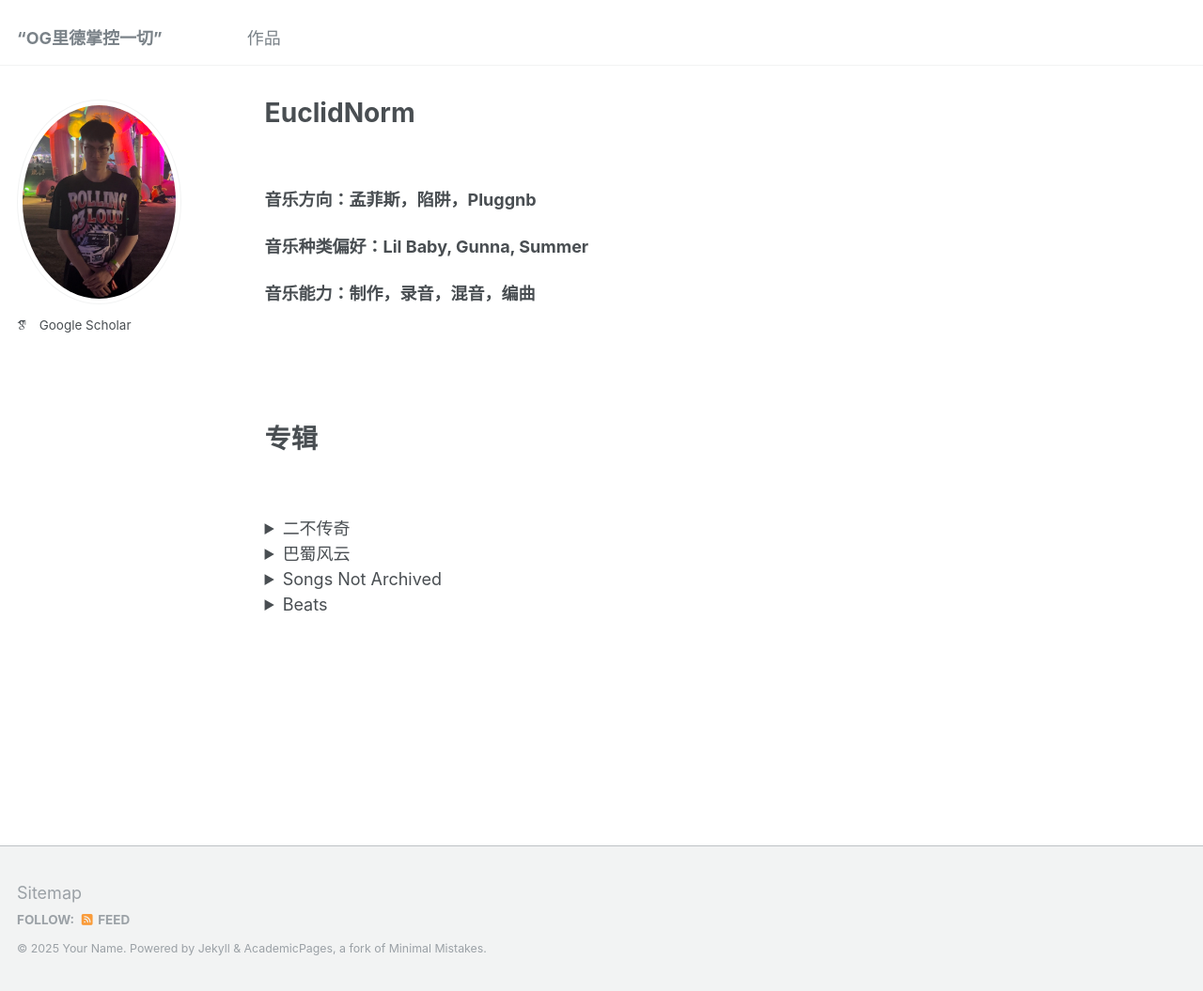
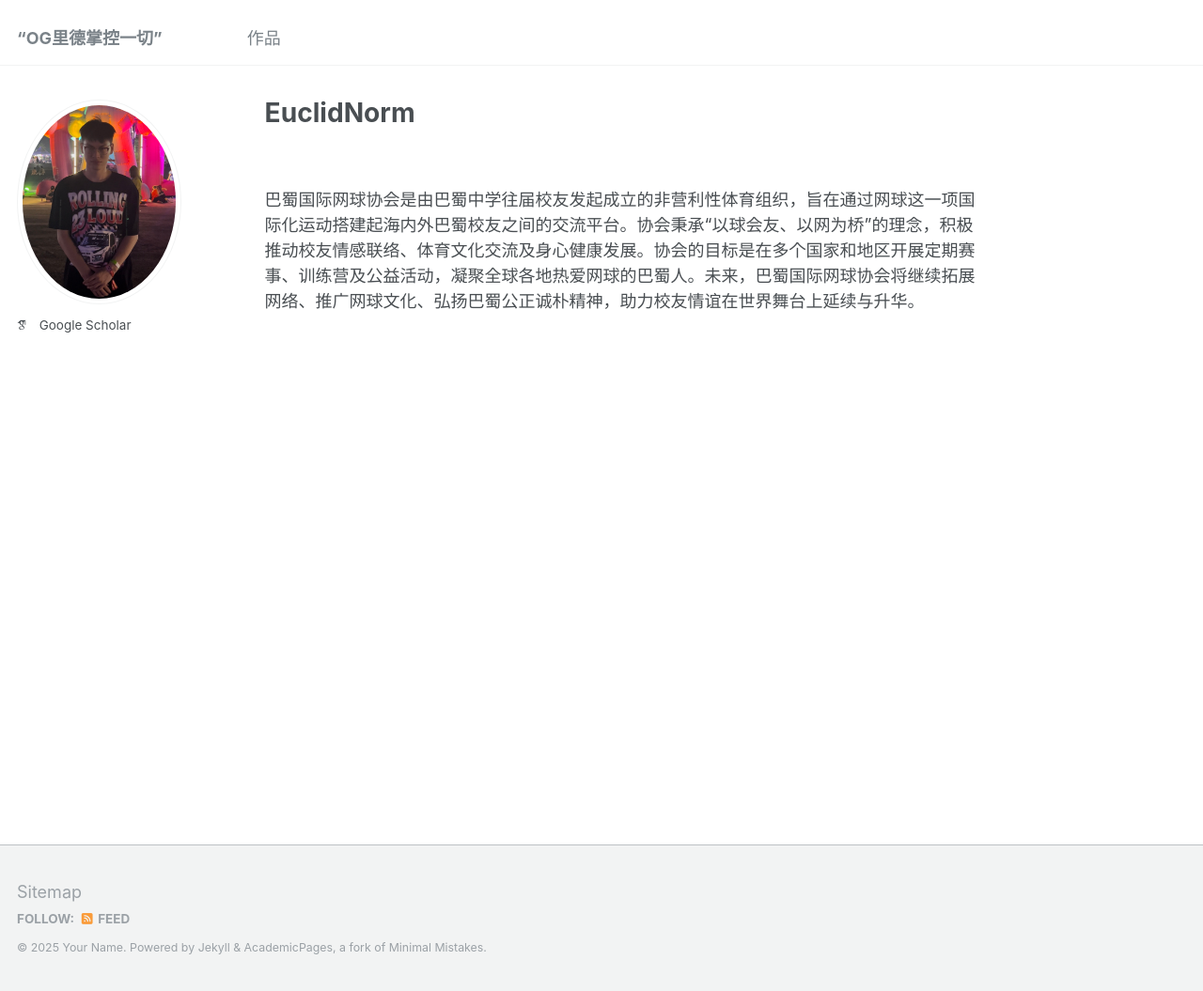
Before and after one commit to BSITA-CQ/BSITA-CQ.github.io, a Jekyll site: the page built from _pages/about.md, in a window 1280 px wide and 1055 px high. Shown: the whole window at 94% size. Built offline with Jekyll 4.4.1, drawn with Linux system fonts in a browser that asks for light colours; some web fonts are replaced.

Commit message:
Update about.md

```diff
--- a/_pages/about.md
+++ b/_pages/about.md
@@ -9,185 +9,4 @@ redirect_from:
 
 <br/>
 
-**音乐方向：孟菲斯，陷阱，Pluggnb**
-
-
-
-**音乐种类偏好：Lil Baby, Gunna, Summer**
-
-
-
-**音乐能力：制作，录音，混音，编曲**
-
-
-<br/>
-
-<br/>
-
-专辑
-======
-
-<br/>
-
-<details>
-<summary>二不传奇</summary>
-
-<br/>
-
-这张专辑起始于2022年六月，时值EuclidNorm前往新加坡留学的前夕。EuclidNorm心中对茫然的未来怅然，对当前在重庆的朋友与亲人依依不舍，写下了今当远离。而在新加坡期间，EuclidNorm在学习之余不断将心中的情绪具象化为歌曲，最后写出了四首较为满意的单曲。Fantasy、Baby记录了他对国内爱人的思念，心如冰雪记录了情绪的低落时刻，LiDAR则是作为EuclidNorm的硕士毕业论文主题被呈现出。
-
-<br/>
-
-这张专辑作为EuclidNorm的第一张专辑略显青涩，制作水平与完成程度不高。
-
-<br/>
-
-<br/>
-
-<a href="https://share.feijipan.com/s/oJCZqNHN" target="_blank">LiDAR</a>
-
-<br/>
-
-<br/>
-
-<a href="https://share.feijipan.com/s/cSCV3aA3" target="_blank">今当远离</a>
-
-<br/>
-
-<br/>
-
-<a href="https://share.feijipan.com/s/hmCV3gAn" target="_blank">Fantasy</a>
-
-<br/>
-
-<br/>
-
-<a href="https://share.feijipan.com/s/zZCV3erQ" target="_blank">Baby</a>
-
-<br/>
-
-<br/>
-
-<a href="https://share.feijipan.com/s/pqCV3ccQ" target="_blank">心如冰雪</a>
-
-<br/>
-
-<br/>
-
-</details>
-
-
-
-
-<details>
-<summary>巴蜀风云</summary>
-
-<br/>
-
-回首往昔，巴蜀的生活让EuclidNorm十分怀念。校园生活的精彩包括了一起翻墙通宵上网的兄弟、共同遭受处分风波的死血、球场上争锋相对的同学、行事风格不拘一格的奇人、对其心生愧疚而感到抱歉的故人......
-
-<br/>
-
-<br/>
-
-<a href="https://share.feijipan.com/s/4ICV3wwj" target="_blank">巴蜀Bully</a>
-
-<br/>
-
-<br/>
-
-<a href="https://share.feijipan.com/s/vMCV3zjD" target="_blank">周翔天花</a>
-
-<br/>
-
-<br/>
-
-<a href="https://share.feijipan.com/s/oJCZqNHN" target="_blank">李斯成</a>
-
-<br/>
-
-<br/>
-
-<a href="https://share.feijipan.com/s/oJCZqNHN" target="_blank">龚逼</a>
-
-<br/>
-
-<br/>
-
-</details>
-
-
-
-
-
-<details>
-<summary>Songs Not Archived</summary>
-
-<br/>
-
-这里是EuclidNorm的歌曲杂集，出自平日生活的一些情绪与感想。其中“重生”仍未完成，是半成品Demo。
-
-<br/>
-
-<br/>
-
-<a href="https://share.feijipan.com/s/fvCV3vmE" target="_blank">跛尔皮</a>
-
-<br/>
-
-<br/>
-
-<a href="https://share.feijipan.com/s/hTCV38s0" target="_blank">支持向量机</a>
-
-<br/>
-
-<br/>
-
-<a href="https://share.feijipan.com/s/6iCV36y3" target="_blank">重生</a>
-
- <br/>
-
- <br/>
-
-</details>
-
-
-
-
-
-<details>
-<summary>Beats</summary>
-
-<br/>
-
-这里是EuclidNorm的Beats demo合集。
-
-<br/>
-
-<br/>
-
-<a href="https://share.feijipan.com/s/K4CV3Z1Y" target="_blank">会当凌绝顶</a>
-
-<br/>
-
-<br/>
-
-<a href="https://share.feijipan.com/s/X6CV3Vyu" target="_blank">化龙</a>
-
-<br/>
-
-<br/>
-
-<a href="https://share.feijipan.com/s/tkCV32m2" target="_blank">凌晨四点</a>
-
-<br/>
-
-<br/>
-
-<a href="https://share.feijipan.com/s/tkCV32m2" target="_blank">Playing Like Booker</a>
-
-<br/>
-
-<br/>
-
-</details>
+巴蜀国际网球协会是由巴蜀中学往届校友发起成立的非营利性体育组织，旨在通过网球这一项国际化运动搭建起海内外巴蜀校友之间的交流平台。协会秉承“以球会友、以网为桥”的理念，积极推动校友情感联络、体育文化交流及身心健康发展。协会的目标是在多个国家和地区开展定期赛事、训练营及公益活动，凝聚全球各地热爱网球的巴蜀人。未来，巴蜀国际网球协会将继续拓展网络、推广网球文化、弘扬巴蜀公正诚朴精神，助力校友情谊在世界舞台上延续与升华。
```
